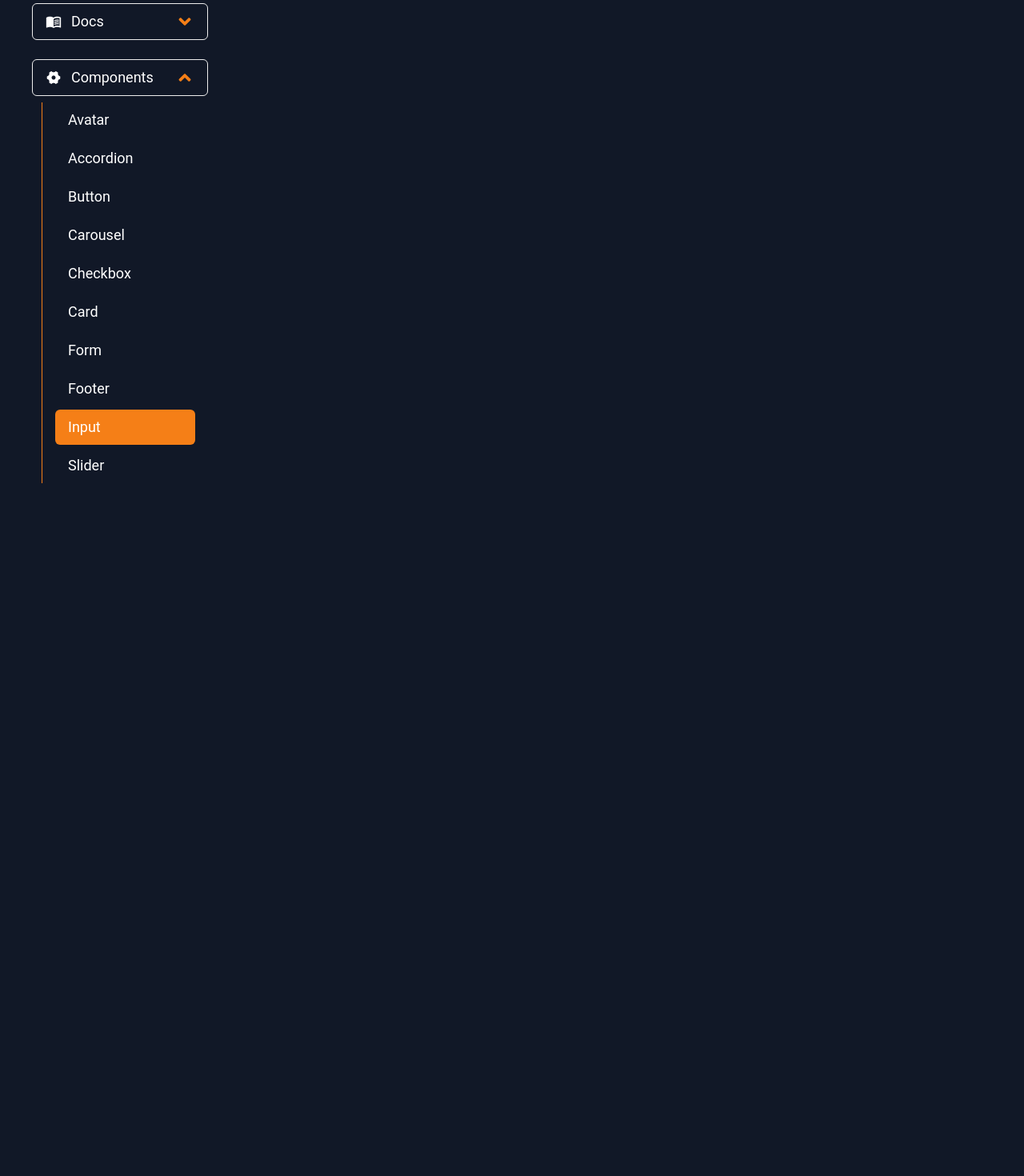
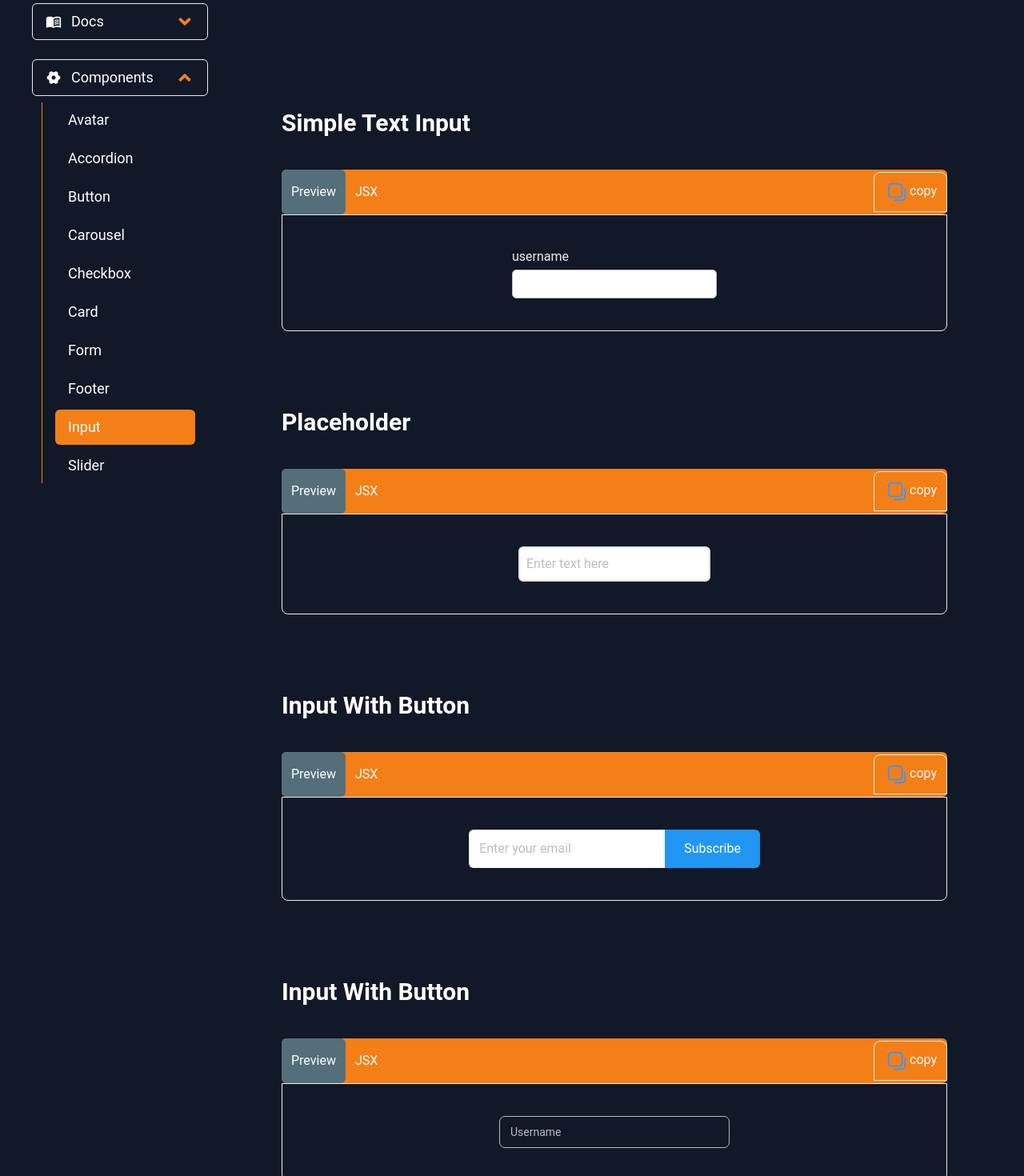
Before and after one commit to akash-khan-311/softui, a React (Vite) app: page /components/input in a window 1280 px wide. Shown: the part 100-1570 px from the top of the page at 80% size. Before the commit the page ends 800 px from the top, so only its background shows below. Built offline with nearby package versions, Linux system fonts and the light colour scheme.

Commit message:
some input added

```diff
--- a/src/UIcomponents/Input/Input.jsx
+++ b/src/UIcomponents/Input/Input.jsx
@@ -1,11 +1,86 @@
-
+import CodeBox from "../../Shared/CodeBox/CodeBox";
 
 const Input = () => {
-    return (
+  return (
+    <div>
+      {/* Default Input  */}
+      <CodeBox
+        text={"Simple Text Input"}
+        stringCode={`<div>
+    <label htmlFor="username" className="block text-gray-200">username</label>
+    <div className="mt-2">
+        <input type="text" name="username" id="username" className="block w-64 rounded-md py-1.5 px-2 ring-1 ring-inset ring-gray-400 focus:text-gray-800"/>
+    </div>
+</div>`}
+      >
         <div>
-
+          <label htmlFor="username" className="block text-gray-200 ">
+            username
+          </label>
+          <div className="mt-1">
+            <input
+              type="text"
+              id="username"
+              name="username"
+              className="block w-64 rounded-md py-1.5 px-2 ring-1 ring-inset ring-gray-400 focus:text-gray-800"
+            />
+          </div>
         </div>
-    );
+      </CodeBox>
+      {/* Input with Placeholder */}
+      <CodeBox
+        text={"Placeholder"}
+        stringCode={`<input placeholder="Enter text here" className="p-2 border-2 border-gray-300 rounded-md text-base text-gray-700 outline-none focus:border-blue-500 focus:ring focus:ring-blue-500 focus:ring-opacity-50" type="text" />`}
+      >
+        <input
+          placeholder="Enter text here"
+          className="p-2 border-2 border-gray-300 rounded-md text-base text-gray-700 outline-none focus:border-blue-500 focus:ring focus:ring-blue-500 focus:ring-opacity-50"
+          type="text"
+        />
+      </CodeBox>
+      {/* Input with button */}
+      <CodeBox
+        text={"Input With Button"}
+        stringCode={`<div className="flex items-center">
+  <input placeholder="Enter your email" className="max-w-[250px] px-3 py-[11px] text-base text-black border border-r-0 rounded-l-md focus:outline-none" name="email" type="email" />
+  <button className="bg-blue-500 text-white py-3 px-6 rounded-r-md cursor-pointer hover:bg-blue-600 focus:outline-none">Subscribe</button>
+</div>`}
+      >
+        <div className="flex items-center">
+          <input
+            placeholder="Enter your email"
+            className="max-w-[250px] px-3 py-[11px] text-base text-black border border-r-0 rounded-l-md focus:outline-none"
+            name="email"
+            type="email"
+          />
+          <button className="bg-blue-500 text-white py-3 px-6 rounded-r-md cursor-pointer hover:bg-blue-600 focus:outline-none">
+            Subscribe
+          </button>
+        </div>
+      </CodeBox>
+      <CodeBox
+        text={"Input With Button"}
+        stringCode={`      <div className="w-72">
+        <div className="relative w-full min-w-[200px] h-10">
+          <input className="peer w-full h-full bg-transparent text-white font-sans font-normal outline outline-0 focus:outline-0 disabled:bg-blue-gray-50 disabled:border-0 transition-all placeholder-shown:border placeholder-shown:border-blue-gray-200 placeholder-shown:border-t-blue-gray-200 border focus:border-2 border-t-transparent focus:border-t-transparent text-sm px-3 py-2.5 rounded-[7px] border-blue-gray-200 focus:border-gray-200" placeholder=" "/>
+          <label className="flex w-full h-full select-none pointer-events-none absolute left-0 font-normal !overflow-visible truncate peer-placeholder-shown:text-blue-gray-200 leading-tight peer-focus:leading-tight peer-disabled:text-transparent peer-disabled:peer-placeholder-shown:text-blue-gray-500 transition-all -top-1.5 peer-placeholder-shown:text-sm text-[11px] peer-focus:text-[11px] before:content[' '] before:block before:box-border before:w-2.5 before:h-1.5 before:mt-[6.5px] before:mr-1 peer-placeholder-shown:before:border-transparent before:rounded-tl-md before:border-t peer-focus:before:border-t-2 before:border-l peer-focus:before:border-l-2 before:pointer-events-none before:transition-all peer-disabled:before:border-transparent after:content[' '] after:block after:flex-grow after:box-border after:w-2.5 after:h-1.5 after:mt-[6.5px] after:ml-1 peer-placeholder-shown:after:border-transparent after:rounded-tr-md after:border-t peer-focus:after:border-t-2 after:border-r peer-focus:after:border-r-2 after:pointer-events-none after:transition-all peer-disabled:after:border-transparent peer-placeholder-shown:leading-[3.75] text-gray-500 peer-focus:text-gray-200 before:border-blue-gray-200 peer-focus:before:!border-gray-200 after:border-blue-gray-200 peer-focus:after:!border-gray-200">Username</label>
+        </div>
+      </div>`}
+      >
+        <div className="w-72">
+          <div className="relative w-full min-w-[200px] h-10">
+            <input
+              className="peer w-full h-full bg-transparent text-white font-sans font-normal outline outline-0 focus:outline-0 disabled:bg-blue-gray-50 disabled:border-0 transition-all placeholder-shown:border placeholder-shown:border-blue-gray-200 placeholder-shown:border-t-blue-gray-200 border focus:border-2 border-t-transparent focus:border-t-transparent text-sm px-3 py-2.5 rounded-[7px] border-blue-gray-200 focus:border-gray-200"
+              placeholder=" "
+            />
+            <label className="flex w-full h-full select-none pointer-events-none absolute left-0 font-normal !overflow-visible truncate peer-placeholder-shown:text-blue-gray-200 leading-tight peer-focus:leading-tight peer-disabled:text-transparent peer-disabled:peer-placeholder-shown:text-blue-gray-500 transition-all -top-1.5 peer-placeholder-shown:text-sm text-[11px] peer-focus:text-[11px] before:content[' '] before:block before:box-border before:w-2.5 before:h-1.5 before:mt-[6.5px] before:mr-1 peer-placeholder-shown:before:border-transparent before:rounded-tl-md before:border-t peer-focus:before:border-t-2 before:border-l peer-focus:before:border-l-2 before:pointer-events-none before:transition-all peer-disabled:before:border-transparent after:content[' '] after:block after:flex-grow after:box-border after:w-2.5 after:h-1.5 after:mt-[6.5px] after:ml-1 peer-placeholder-shown:after:border-transparent after:rounded-tr-md after:border-t peer-focus:after:border-t-2 after:border-r peer-focus:after:border-r-2 after:pointer-events-none after:transition-all peer-disabled:after:border-transparent peer-placeholder-shown:leading-[3.75] text-gray-500 peer-focus:text-gray-200 before:border-blue-gray-200 peer-focus:before:!border-gray-200 after:border-blue-gray-200 peer-focus:after:!border-gray-200">
+              Username
+            </label>
+          </div>
+        </div>
+      </CodeBox>
+    </div>
+  );
 };
 
 export default Input;
```
